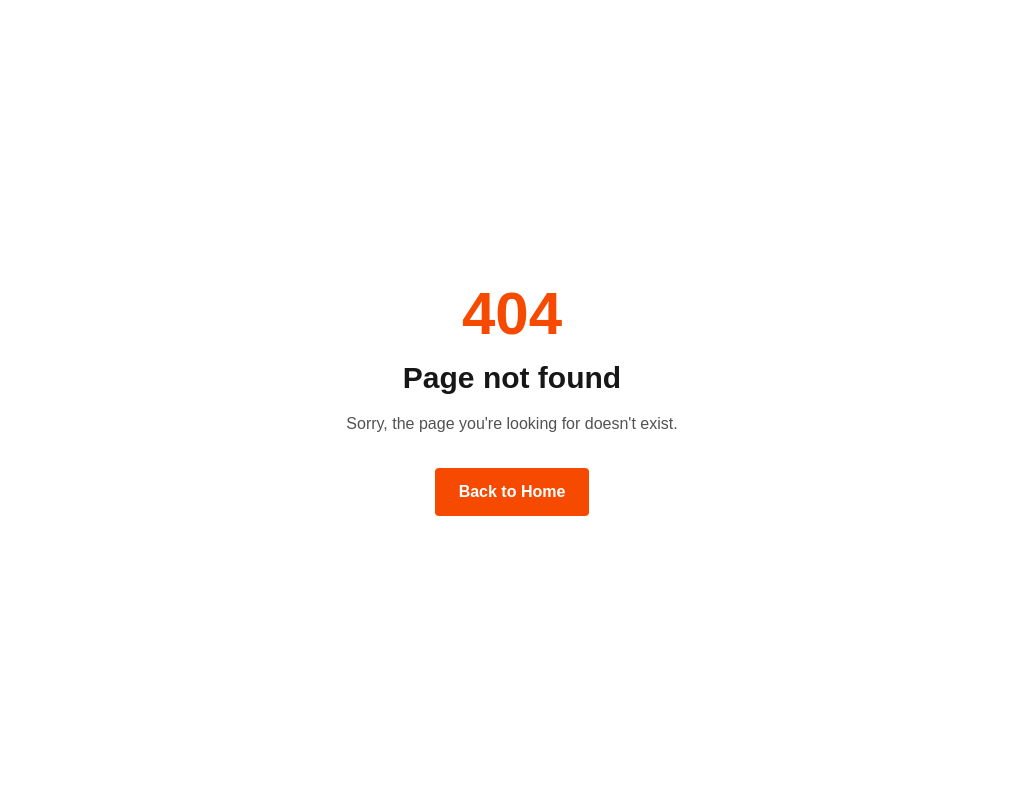
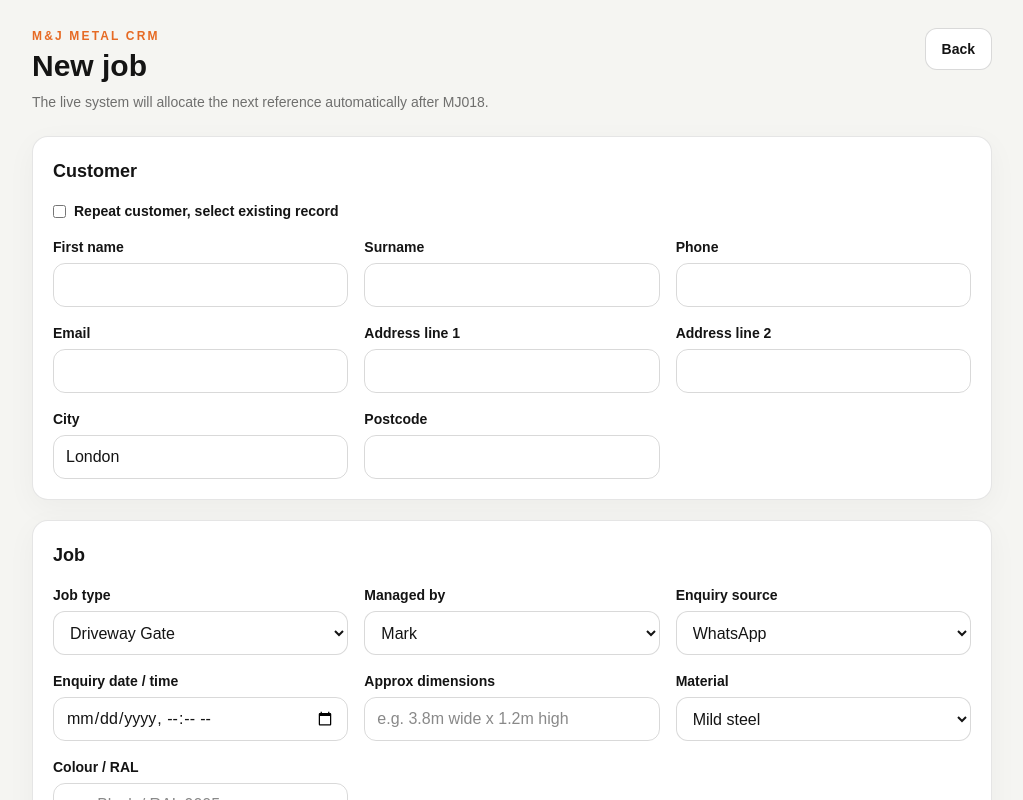
Before and after one commit to MarkDiamant/mjmetal, a Next.js app: page /admin/jobs/new in a window 1280 px wide. Before the commit this address had no page. Shown: the top 800 px of the page, without its empty margins (128-1151 px from the left). Built offline with nearby package versions, Linux system fonts and the light colour scheme.

Commit message:
Add new job page

```diff
--- /dev/null
+++ b/app/admin/jobs/new/page.tsx
@@ -0,0 +1,5 @@
+import NewJobForm from "@/components/admin/NewJobForm";
+
+export default function NewJobPage() {
+  return <NewJobForm />;
+}
```
